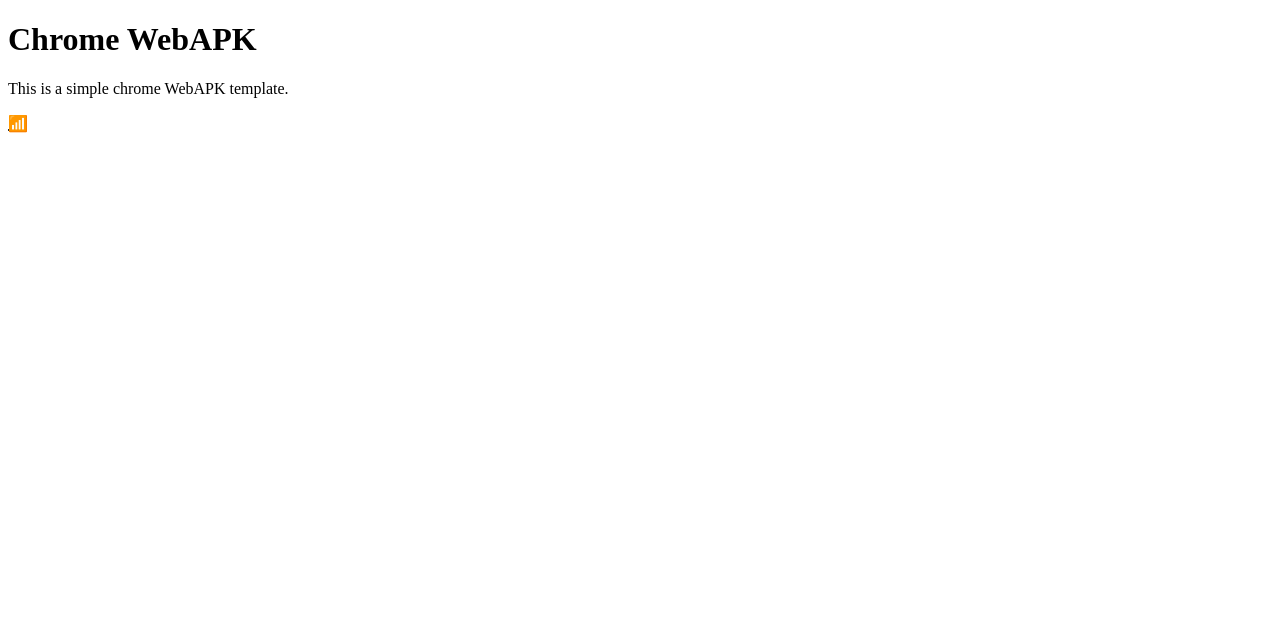
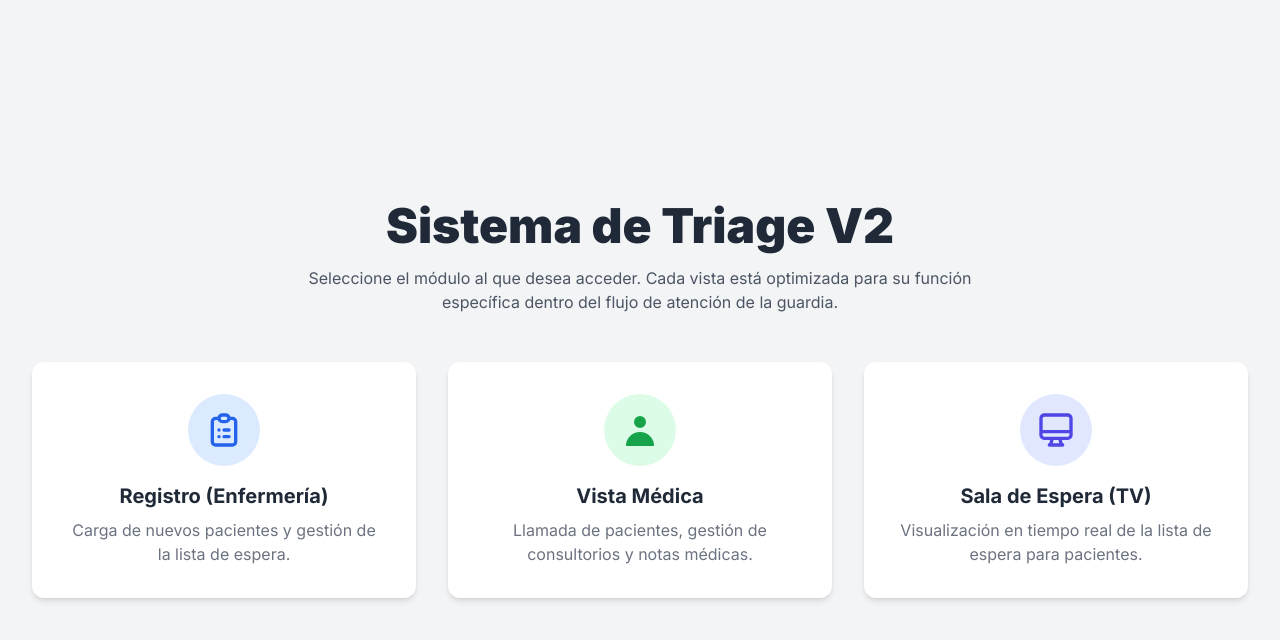
Before and after one commit to drmaluendaia-maker/triagev2, a browser extension: page index.html in a window 1280 px wide. Drawn offline with nearby package versions, Linux system fonts and the light colour scheme.

Commit message:
Update index.html

```diff
--- a/index.html
+++ b/index.html
@@ -1,38 +1,61 @@
 <!DOCTYPE html>
-<html lang="en">
-	<head>
-		<meta charset="utf-8">
-		<meta name="viewport" content="width=device-width,height=device-height,initial-scale=1">
-		<meta name="Description" content="This is a simple chrome WebAPK template.">
-
-		<!-- WebApp Manifest -->
-		<link rel="manifest" href="manifest.json">
-
-		<!-- Chrome for Android -->
-		<meta name="theme-color" content="#000000">
-		<!-- Apple iOS -->
-		<meta name="apple-mobile-web-app-capable" content="yes">
-		<meta name="apple-mobile-web-app-status-bar-style" content="default">
-		<meta name="apple-mobile-web-app-title" content="WebApp">
-		<link rel="apple-touch-icon" href="logo.png">
-		<!-- Windows (optional) -->
-		<meta name="msapplication-TileColor" content="#000000">
-		<meta name="msapplication-TileImage" content="/logo.png">
-
-		<title>WebAPK</title>
-
-		<!-- Fallback icons for general use -->
-		<link rel="icon" type="image/png" href="logo.png">
-
-		<link rel="stylesheet" type="text/css" href="css/main.css">
-	</head>
-	<body>
-		<h1>
-			<span>Chrome WebAPK</span>
-		</h1>
-		<p>This is a simple chrome WebAPK template.</p>
-		<span id="connection"><abbr title="You are online!">&#128246;</abbr></span>
-		<script src="js/jquery.min.js"></script>
-		<script src="js/main.js"></script>
-	</body>
+<html lang="es">
+<head>
+    <meta charset="UTF-8">
+    <meta name="viewport" content="width=device-width, initial-scale=1.0">
+    <title>Portal de Triage</title>
+    <script src="https://cdn.tailwindcss.com"></script>
+    <link href="https://fonts.googleapis.com/css2?family=Inter:wght@400;700;900&display=swap" rel="stylesheet">
+    <style>
+        body {
+            font-family: 'Inter', sans-serif;
+            background-color: #f8fafc;
+        }
+        .card {
+            transition: transform 0.2s ease-in-out, box-shadow 0.2s ease-in-out;
+        }
+        .card:hover {
+            transform: translateY(-5px);
+            box-shadow: 0 10px 15px -3px rgba(0, 0, 0, 0.1), 0 4px 6px -2px rgba(0, 0, 0, 0.05);
+        }
+    </style>
+</head>
+<body class="bg-gray-100 flex items-center justify-center min-h-screen">
+    <div class="text-center p-8">
+        <h1 class="text-5xl font-black text-gray-800 mb-4">Sistema de Triage V2</h1>
+        <p class="text-gray-600 mb-12 max-w-2xl mx-auto">Seleccione el módulo al que desea acceder. Cada vista está optimizada para su función específica dentro del flujo de atención de la guardia.</p>
+        <div class="grid grid-cols-1 md:grid-cols-3 gap-8">
+            <!-- Card para Registro -->
+            <a href="/registro.html" class="card bg-white p-8 rounded-xl shadow-md flex flex-col items-center justify-center">
+                <div class="bg-blue-100 text-blue-600 rounded-full p-4 mb-4">
+                    <svg xmlns="http://www.w3.org/2000/svg" class="h-10 w-10" fill="none" viewBox="0 0 24 24" stroke="currentColor">
+                        <path stroke-linecap="round" stroke-linejoin="round" stroke-width="2" d="M9 5H7a2 2 0 00-2 2v12a2 2 0 002 2h10a2 2 0 002-2V7a2 2 0 00-2-2h-2M9 5a2 2 0 002 2h2a2 2 0 002-2M9 5a2 2 0 012-2h2a2 2 0 012 2m-3 7h3m-3 4h3m-6-4h.01M9 16h.01" />
+                    </svg>
+                </div>
+                <h2 class="text-xl font-bold text-gray-800">Registro (Enfermería)</h2>
+                <p class="text-gray-500 mt-2">Carga de nuevos pacientes y gestión de la lista de espera.</p>
+            </a>
+            <!-- Card para Médicos -->
+            <a href="/medico.html" class="card bg-white p-8 rounded-xl shadow-md flex flex-col items-center justify-center">
+                <div class="bg-green-100 text-green-600 rounded-full p-4 mb-4">
+                    <svg xmlns="http://www.w3.org/2000/svg" class="h-10 w-10" viewBox="0 0 20 20" fill="currentColor">
+                        <path fill-rule="evenodd" d="M10 9a3 3 0 100-6 3 3 0 000 6zm-7 9a7 7 0 1114 0H3z" clip-rule="evenodd" />
+                    </svg>
+                </div>
+                <h2 class="text-xl font-bold text-gray-800">Vista Médica</h2>
+                <p class="text-gray-500 mt-2">Llamada de pacientes, gestión de consultorios y notas médicas.</p>
+            </a>
+            <!-- Card para Sala de Espera -->
+            <a href="/tv.html" class="card bg-white p-8 rounded-xl shadow-md flex flex-col items-center justify-center">
+                <div class="bg-indigo-100 text-indigo-600 rounded-full p-4 mb-4">
+                    <svg xmlns="http://www.w3.org/2000/svg" class="h-10 w-10" fill="none" viewBox="0 0 24 24" stroke="currentColor">
+                        <path stroke-linecap="round" stroke-linejoin="round" stroke-width="2" d="M9.75 17L9 20l-1 1h8l-1-1-.75-3M3 13h18M5 17h14a2 2 0 002-2V5a2 2 0 00-2-2H5a2 2 0 00-2 2v10a2 2 0 002 2z" />
+                    </svg>
+                </div>
+                <h2 class="text-xl font-bold text-gray-800">Sala de Espera (TV)</h2>
+                <p class="text-gray-500 mt-2">Visualización en tiempo real de la lista de espera para pacientes.</p>
+            </a>
+        </div>
+    </div>
+</body>
 </html>
```
